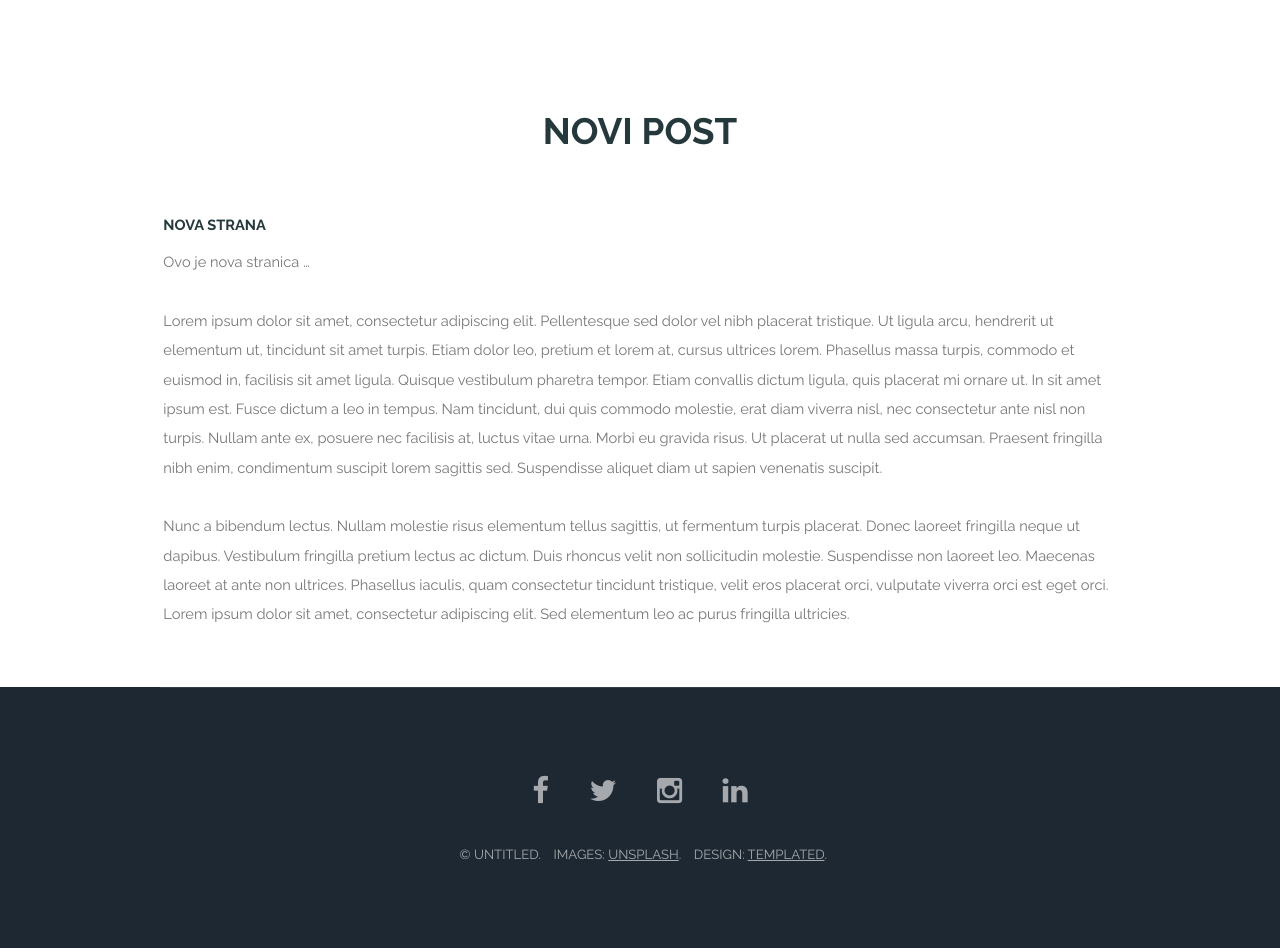
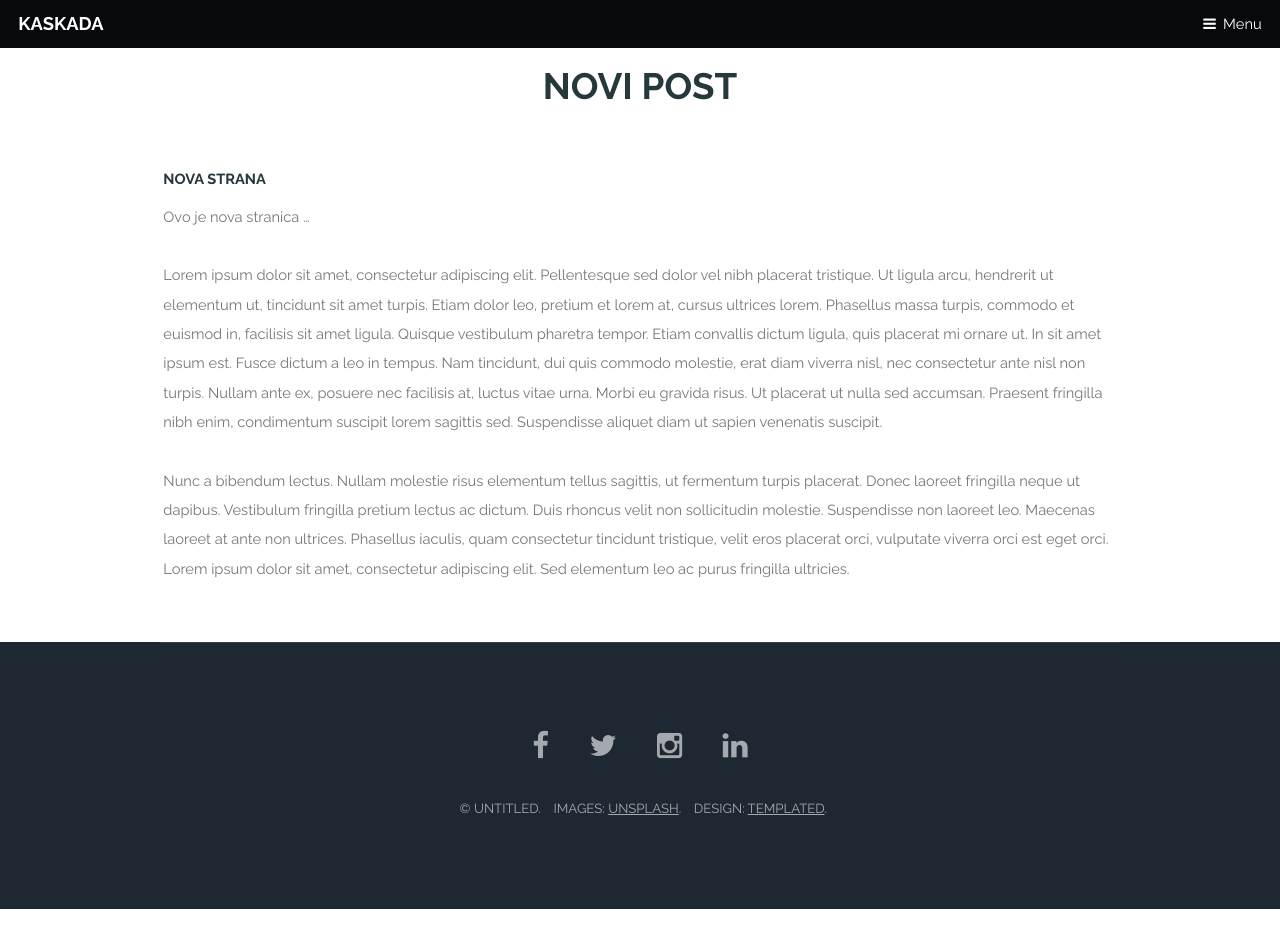
Before and after one commit to only1sale/kaskadna-veza, a Jekyll site: the page built from _posts/2021-01-13-nova-strana.md, in a window 1280 px wide and 954 px high. Shown: the top 948 px of the window. Built offline with Jekyll 4.4.1, drawn with Linux system fonts in a browser that asks for light colours; comment, search, counter and statistics services are not loaded.

Commit message:
neka poruka

```diff
--- a/_includes/header.html
+++ b/_includes/header.html
@@ -1,4 +1,4 @@
-<header id="header" class="alt">
+<header id="header" {% if page.url == '/' %} class="alt" {% endif %}>
     <h1><a href="{{ site.baseurl }}/index.html">{{ site.title }}</a></h1>
     <a href="#nav">Menu</a>
 </header>
--- a/_layouts/default.html
+++ b/_layouts/default.html
@@ -5,7 +5,7 @@
     {% include head.html %}
 
 </head>
-<body>
+<body class="landing">
 
 
     {% include header.html %}
--- a/_layouts/post.html
+++ b/_layouts/post.html
@@ -3,3 +3,27 @@
 ---
 
 {{ content }}
+
+{% if page.comments %}
+
+<div id="disqus_thread"></div>
+<script>
+    /**
+    *  RECOMMENDED CONFIGURATION VARIABLES: EDIT AND UNCOMMENT THE SECTION BELOW TO INSERT DYNAMIC VALUES FROM YOUR PLATFORM OR CMS.
+    *  LEARN WHY DEFINING THESE VARIABLES IS IMPORTANT: https://disqus.com/admin/universalcode/#configuration-variables    */
+    /*
+    var disqus_config = function () {
+    this.page.url = PAGE_URL;  // Replace PAGE_URL with your page's canonical URL variable
+    this.page.identifier = PAGE_IDENTIFIER; // Replace PAGE_IDENTIFIER with your page's unique identifier variable
+    };
+    */
+    (function() { // DON'T EDIT BELOW THIS LINE
+    var d = document, s = d.createElement('script');
+    s.src = 'https://kaskada.disqus.com/embed.js';
+    s.setAttribute('data-timestamp', +new Date());
+    (d.head || d.body).appendChild(s);
+    })();
+</script>
+<noscript>Please enable JavaScript to view the <a href="https://disqus.com/?ref_noscript">comments powered by Disqus.</a></noscript>
+
+{% endif %}
--- a/_posts/2021-01-13-welcome-to-jekyll.markdown
+++ b/_posts/2021-01-13-welcome-to-jekyll.markdown
@@ -2,6 +2,7 @@
 layout: post
 title:  "Welcome to Jekyll!"
 date:   2021-01-13 20:24:57 +0100
+comments: true
 ---
 You’ll find this post in your `_posts` directory. Go ahead and edit it and re-build the site to see your changes. You can rebuild the site in many different ways, but the most common way is to run `jekyll serve`, which launches a web server and auto-regenerates your site when a file is updated.
 
--- a/index.markdown
+++ b/index.markdown
@@ -7,8 +7,9 @@
 
 <section id="one" class="wrapper style1">
     <div class="inner">
+    {% assign odd = true %}
     {% for post in site.posts %}
-        <article class="feature left">
+        <article class= {% if odd %} "feature left" {% assign odd = false %} {% else %} "feature right" {% assign odd = true %} {% endif %}>
             <span class="image"><img src="{{ site.baseurl }}/images/pic01.jpg" alt="" /></span>
             <div class="content">
                 <h2>{{ post.title }}</h2>
@@ -32,5 +33,3 @@
     </li>
   {% endfor %}
 </ul>-->
-
-{% include two.html %}
```
Also changed, not shown: _posts/2021-01-13-nova-strana.md (+1 -0 lines), Gemfile.lock.
